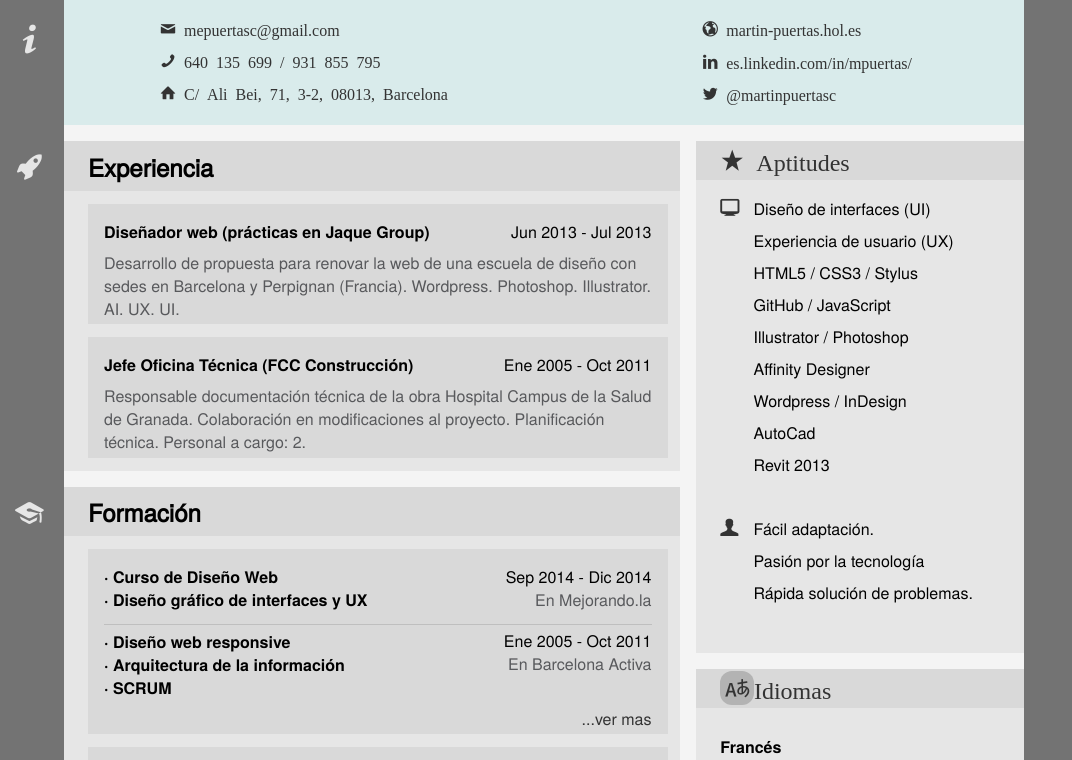
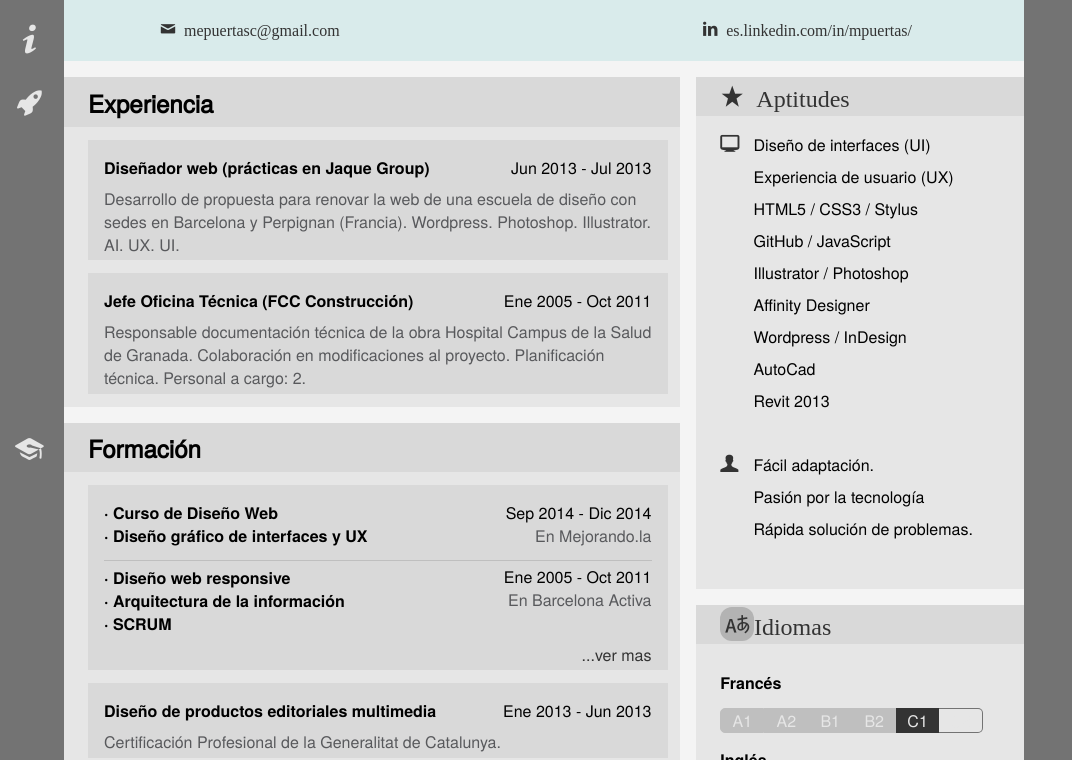
Before and after one commit to martinpuertas/martinpuertas.github.io, a plain HTML site: page index.html in a window 1280 px wide. Shown: the part 275-1035 px from the top of the page, without its empty margins (0-1072 px from the left). Drawn offline with Linux system fonts and the light colour scheme.

Commit message:
Update index.html

```diff
--- a/index.html
+++ b/index.html
@@ -25,13 +25,9 @@
 		<a href="#" class="icon-info ico-barra"></a>
 		<article class="col1">
 			<p class="icon-mail ico-body">   mepuertasc@gmail.com</p>
-			<p class="icon-phone ico-body">   640 135 699 / 931 855 795</p>
-			<p class="icon-house ico-body">   C/ Ali Bei, 71, 3-2, 08013, Barcelona</p>
 		</article>
 		<article class="col2">
-			<p><a href="http://martin-puertas.hol.es" target="_blank" class="icon-earth ico-body">   martin-puertas.hol.es</a></p>
 			<p><a href="http://es.linkedin.com/in/mpuertas/" class="icon-linkedin ico-body">   es.linkedin.com/in/mpuertas/</a></p>
-			<p><a href="https://twitter.com/martinpuertasc" class="icon-twitter ico-body">   @martinpuertasc</a></p>
 		</article>
 	</section>
 	<div class="cont-principal">
```
